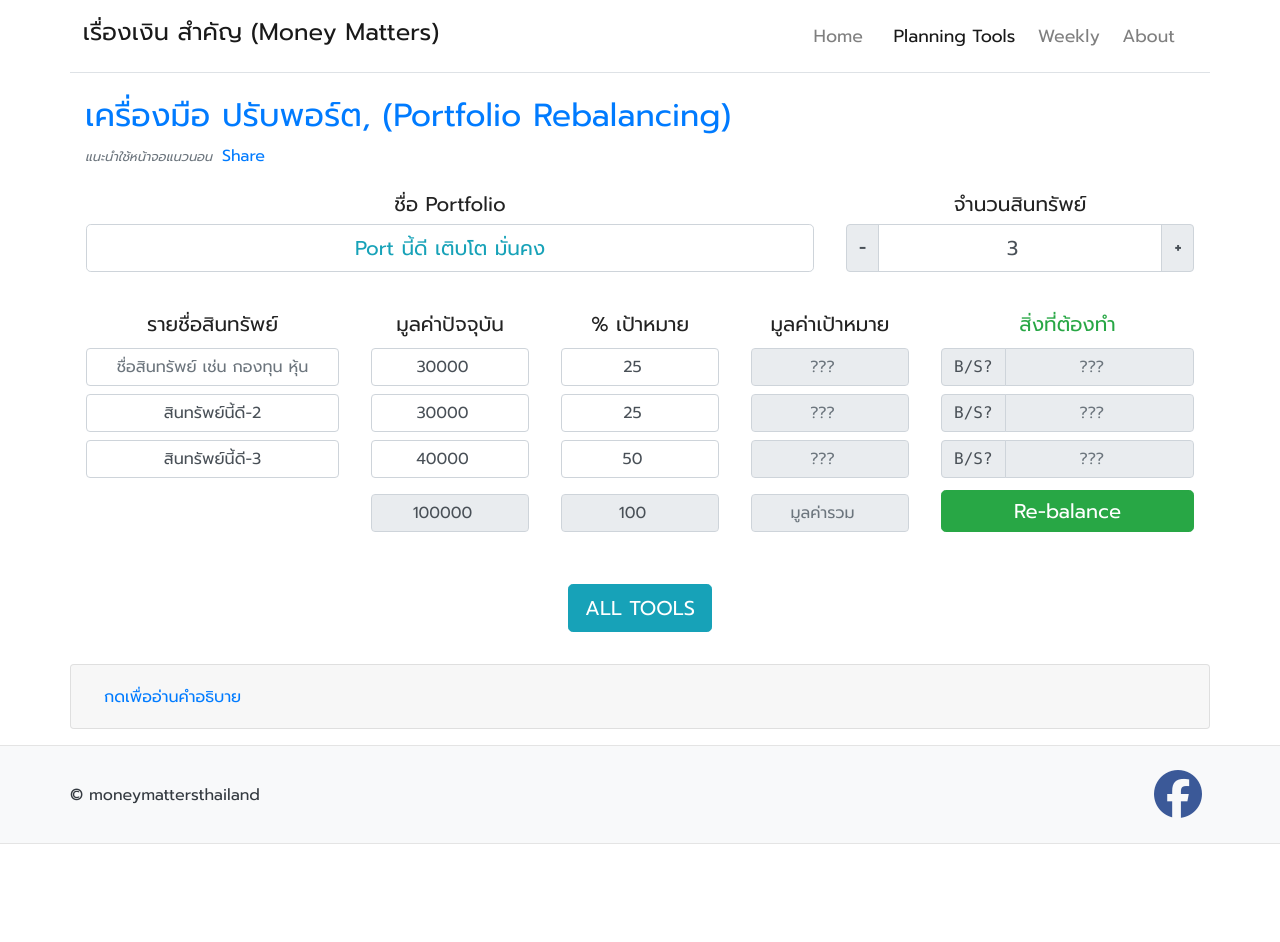
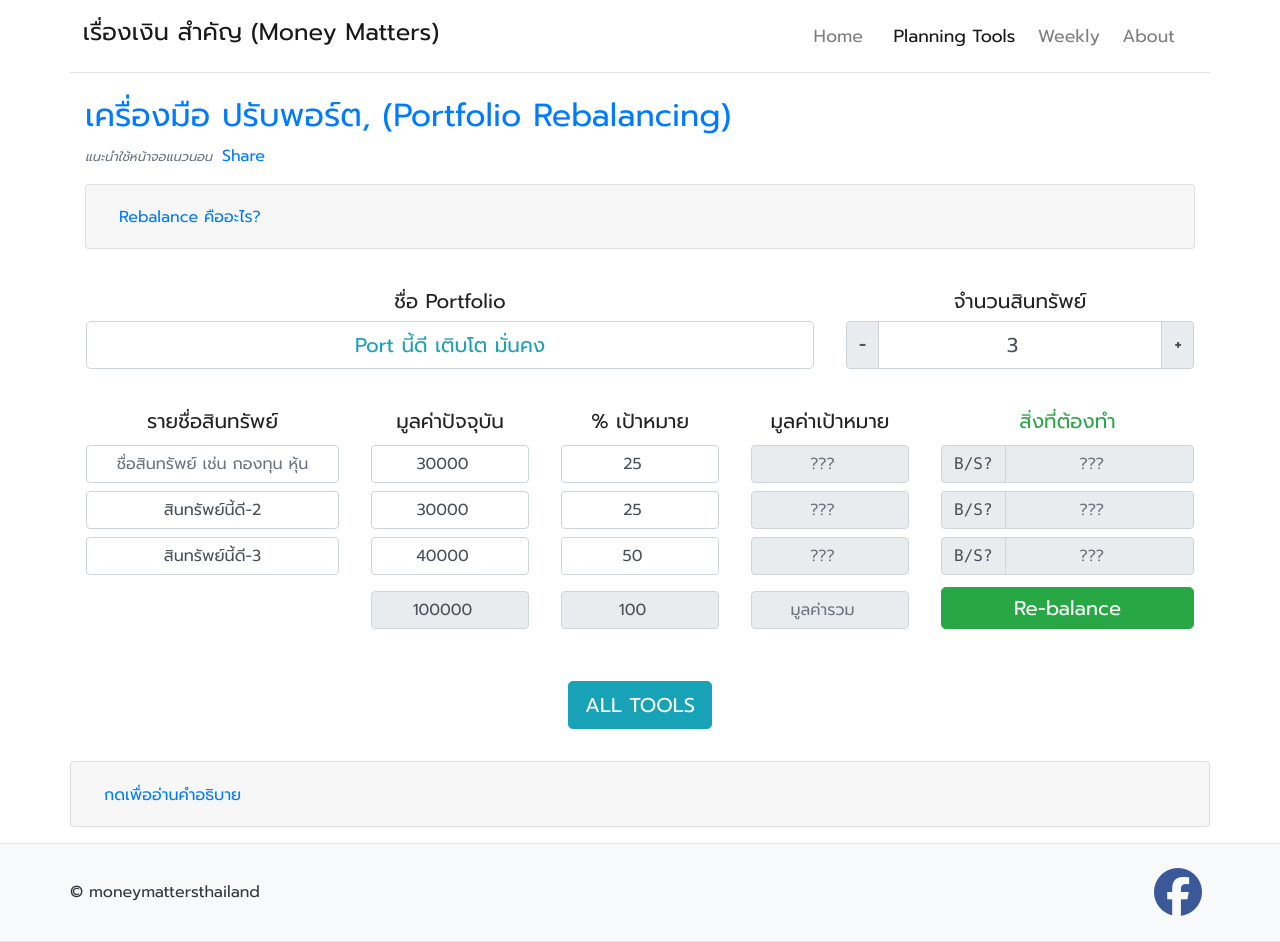
Before and after one commit to moneysart/moneysart.github.io, a Jekyll site: the page built from tools/rebalance/index.html, in a window 1280 px wide. Built offline with Jekyll 4.4.1, drawn with Linux system fonts in a browser that asks for light colours; nearby versions of some CDN libraries; before the commit the page ends 900 px from its top, so only the background shows below that.

Commit message:
add intro text

```diff
--- a/tools/rebalance/index.html
+++ b/tools/rebalance/index.html
@@ -1,7 +1,7 @@
 ---
 title: เครื่องมือ ปรับพอร์ต, portfolio rebalancing
 layout: tool
-description: เครื่องมือช่วยปรับพอร์ตการลงทุน แบบ interactive ช่วยวางแผนการซื้อขาย เพื่อคงสัดส่วนพอร์ตลงทุนให้เหมาะสมด้วยหลักการ rebalance ใช้ง่าย ทำได้ด้วยตัวเอง ปรับตัวแปรได้ตามความต้องการของผู้ใช้.
+description: เครื่องมือช่วย rebalance พอร์ตการลงทุน แบบ interactive ช่วยวางแผนการซื้อขาย เพื่อคงสัดส่วนพอร์ตลงทุนให้เหมาะสมด้วยหลักการ rebalance ใช้ง่าย ทำได้ด้วยตัวเอง ปรับตัวแปรได้ตามความต้องการของผู้ใช้.
 category: tools
 canonical_url: /tools/rebalance/
 date: 2021-06-01
@@ -18,6 +18,53 @@ date: 2021-06-01
         data-layout="button" data-size="small"><a target="_blank"
             href="{{ page.canonical_url | prepend: site.base_canonical }}"
             class="fb-xfbml-parse-ignore">Share</a></span>
+
+        <div class="col-12 accordion px-0" id="accordion">
+            <div class="card">
+                <div class="card-header" id="headingIntro">
+                    <h2 class="mb-0">
+                        <button class="btn btn-link" type="button" data-toggle="collapse" data-target="#intro"
+                            aria-expanded="true" aria-controls="intro">
+                            Rebalance คืออะไร?
+                        </button>
+                    </h2>
+                </div>
+                <div id="intro" class="collapse" aria-labelledby="headingIntro"
+                    data-parent="#accordion">
+                    <div class="card-body text-center">
+                        <p>
+                            การ rebalance พอร์ต คือ การปรับสมดุลพอร์ตการลงทุนที่เปลี่ยนไปตามสภาพตลาด <br>
+                            ให้กลับมาอยู่ในสัดส่วนที่เราตั้งใจลงทุนไว้ในตอนแรก <br>
+                            เพื่อรักษาผลตอบแทนคาดหวัง และความผันผวน ในระดับที่ตั้งใจไว้
+                        </p>
+                        <p>
+                            โดยหลักการ คือ ขายสินทรัพย์ที่ปรับตัวขึ้นมาแพงแล้ว มาซื้อสินทรัพย์ที่ยังถูกนั่นเอง
+                        </p>
+                        <p>
+                            เช่น หากเราตั้งใจลงทุนในหุ้น 50% และตราสารหนี้ 50% ผ่านไปหนึ่งปี <br>
+                            สัดส่วนการลงทุนกลับกลายเป็น หุ้น 80% ตราสารหนี้ 20% เนื่องจากตลาดหุ้นปรับตัวขึ้นมามาก
+                        </p>
+                        <p>
+                            การ rebalance ก็คือ เราขายสัดส่วนหุ้นออก ไปซื้อตราสารหนี้ <br>
+                            ให้พอร์ตกลับมามีสินทรัพย์ทั้งสองเท่าๆ กัน ซึ่งในกรณีนี้ ยังช่วยให้เราล๊อคกำไรออกมาจากสินทรัพย์เสี่ยงที่ปรับตัวขึ้นมามากกว่าด้วย
+                        </p>
+                        <hr>
+                        <p>
+                            นักลงทุนอาจพิจารณาทำ rebalance ปีละ 1-2 ครั้ง เพื่อรักษาความสมดุลของพอร์ต
+                        </p>
+                        <p>
+                            แต่จะต้องขายตัวไหน และไปซื้อตัวไหนเพิ่ม อย่างละเท่าไหร่ล่ะ? <br>
+                            ความรู้สึกยุ่งยากนี้ อาจเกิดกับนักลงทุน โดยเฉพาะท่านที่ลงทุนในสินทรัพย์หลายตัว <br>
+                            เพื่อให้นักลงทุนไม่ต้องปวดหัวอีกต่อไป admin เลยทำเครื่องมือช่วย rebalance พอร์ต ให้ท่านได้ไปใช้กันที่นี่ได้เลย
+                        </p>
+                        <p>
+                            หวังว่าจะช่วยให้คุณมีสุขภาพการเงินที่ดีขึ้นครับ.
+                        </p>
+                    </div>
+                </div>
+            </div>
+        </div>
+
         <!-- <canvas id="canvas" class="canvas-chart"></canvas> -->
     </div>
 
```
